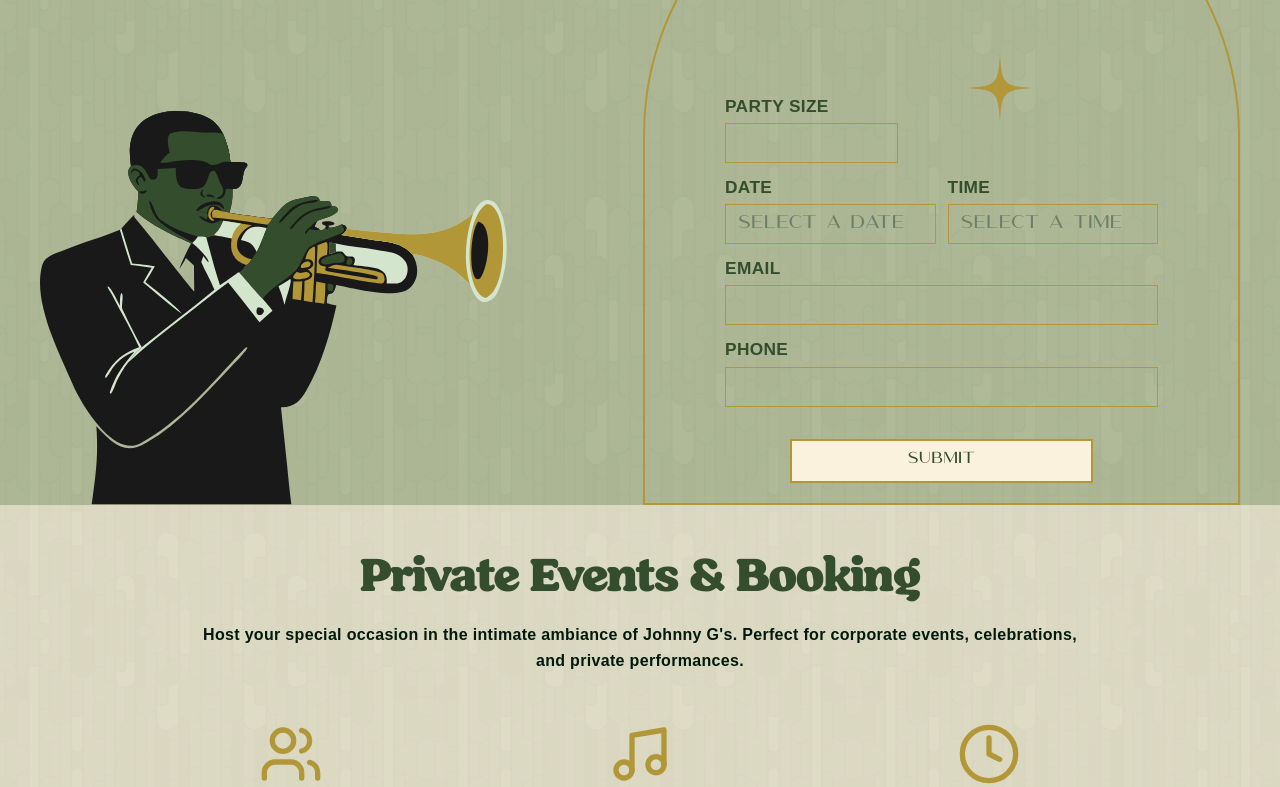
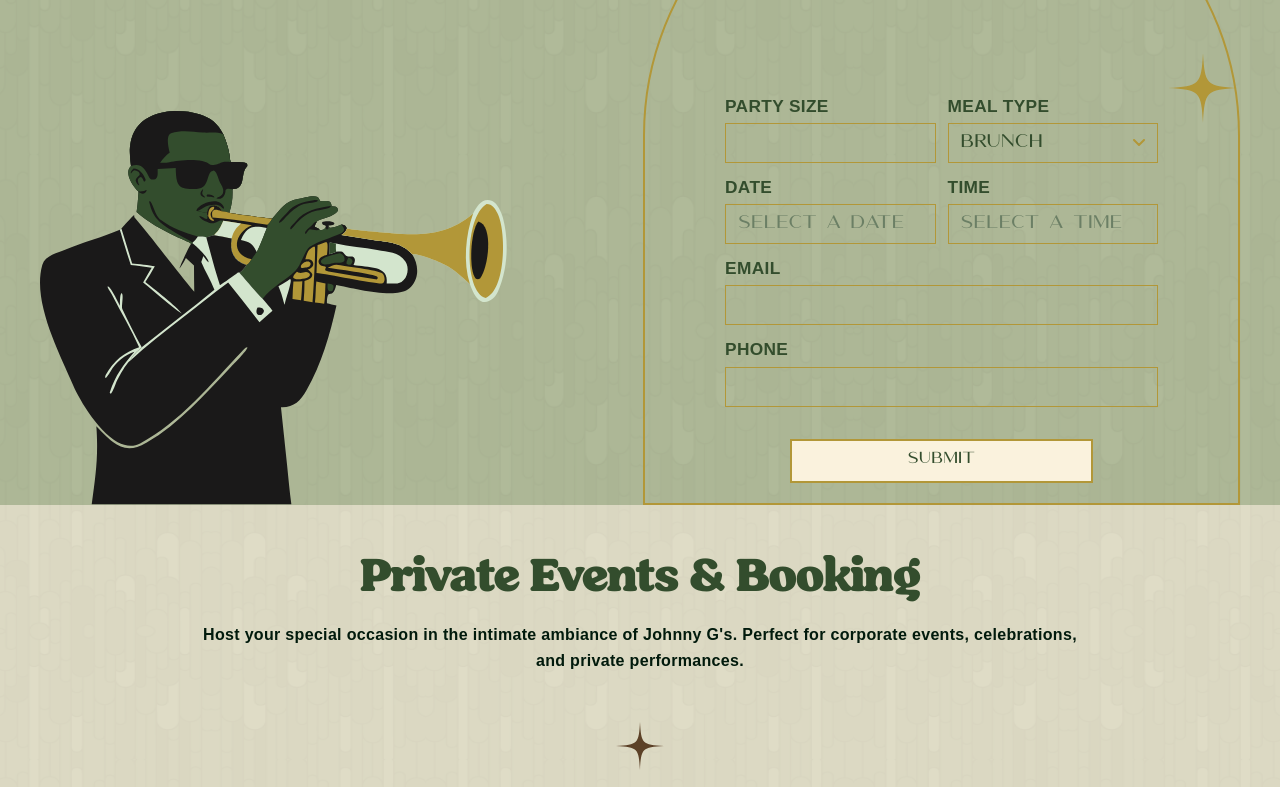
Before and after one commit to sempre-stuidos/johnny-cafe-welcome-page, a Next.js app: page /reservations in a window 1280 px wide. Shown: the part 320-1107 px from the top of the page. Built offline with nearby package versions, Linux system fonts and the light colour scheme; a web font is replaced by a local one.

Commit message:
feat: form updated

```diff
--- a/src/app/api/reservation/route.ts
+++ b/src/app/api/reservation/route.ts
@@ -21,10 +21,10 @@ function extractCustomerNameFromEmail(email: string): string {
 export async function POST(request: NextRequest) {
   try {
     const body = await request.json()
-    const { partySize, date, time, email, phone } = body
+    const { partySize, mealType, date, time, email, phone } = body
 
     // Validate required fields
-    if (!partySize || !date || !time || !email || !phone) {
+    if (!partySize || !mealType || !date || !time || !email || !phone) {
       return NextResponse.json(
         { success: false, error: 'All fields are required' },
         { status: 400 }
@@ -63,6 +63,7 @@ export async function POST(request: NextRequest) {
     // Send email via Brevo
     const emailResult = await sendReservationEmail({
       partySize,
+      mealType,
       date,
       time,
       email,
@@ -111,6 +112,7 @@ export async function POST(request: NextRequest) {
           reservation_date: date,
           reservation_time: time,
           party_size: partySizeNum,
+          meal_type: mealType,
           status: 'pending',
         })
 
--- a/src/app/globals.css
+++ b/src/app/globals.css
@@ -976,6 +976,7 @@ code, pre {
 
 .react-datepicker__tab-loop {
   position: absolute;
+  z-index: 99999;
 }
 
 .react-datepicker-popper .react-datepicker {
@@ -1367,6 +1368,40 @@ code, pre {
   color: var(--theme-text-light-cream);
 }
 
+/* Custom Select Dropdown - matching DatePicker design */
+.custom-select-dropdown {
+  animation: slideDown 0.2s ease-out;
+}
+
+@keyframes slideDown {
+  from {
+    opacity: 0;
+    transform: translateY(-8px);
+  }
+  to {
+    opacity: 1;
+    transform: translateY(0);
+  }
+}
+
+.custom-select-option {
+  color: #334D2D;
+  background-color: #FAF2DD;
+  cursor: pointer;
+}
+
+.custom-select-option:hover {
+  background-color: #334D2D;
+  color: #FAF2DD;
+  font-weight: 700;
+}
+
+.custom-select-option-selected {
+  background-color: #334D2D;
+  color: #FAF2DD;
+  font-weight: 700;
+}
+
 .reservation-submit-button {
   font-size: clamp(var(--font-size-xs), 2.5vw, var(--font-size-sm));
   height: 44px;
@@ -1397,19 +1432,7 @@ code, pre {
   background-color: rgba(1, 26, 12, 0.70);
 }
 
-.private-events-icon-circle {
-  display: flex;
-  align-items: center;
-  justify-content: center;
-}
-
-.private-events-icon {
-  stroke: #B29738;
-  stroke-width: 2;
-  stroke-linecap: round;
-  stroke-linejoin: round;
-  fill: none;
-}
+
 
 /* Testimonials Styles */
 .testimonials-swiper {
--- /dev/null
+++ b/src/components/CustomSelect.tsx
@@ -0,0 +1,108 @@
+"use client";
+
+import { useState, useRef, useEffect } from "react";
+import { cn } from "@/lib/utils";
+
+interface CustomSelectProps {
+  value: string;
+  onChange: (value: string) => void;
+  options: { value: string; label: string }[];
+  placeholder?: string;
+  className?: string;
+}
+
+export default function CustomSelect({
+  value,
+  onChange,
+  options,
+  placeholder = "Select...",
+  className = "",
+}: CustomSelectProps) {
+  const [isOpen, setIsOpen] = useState(false);
+  const dropdownRef = useRef<HTMLDivElement>(null);
+
+  // Close dropdown when clicking outside
+  useEffect(() => {
+    function handleClickOutside(event: MouseEvent) {
+      if (dropdownRef.current && !dropdownRef.current.contains(event.target as Node)) {
+        setIsOpen(false);
+      }
+    }
+
+    if (isOpen) {
+      document.addEventListener("mousedown", handleClickOutside);
+    }
+
+    return () => {
+      document.removeEventListener("mousedown", handleClickOutside);
+    };
+  }, [isOpen]);
+
+  const selectedOption = options.find((opt) => opt.value === value);
+
+  return (
+    <div ref={dropdownRef} className={cn("relative w-full", className)}>
+      {/* Selected value display */}
+      <button
+        type="button"
+        onClick={() => setIsOpen(!isOpen)}
+        className="reservation-input w-full text-left flex items-center justify-between"
+      >
+        <span>{selectedOption?.label || placeholder}</span>
+        <svg
+          width="12"
+          height="8"
+          viewBox="0 0 12 8"
+          fill="none"
+          xmlns="http://www.w3.org/2000/svg"
+          className={cn("transition-transform duration-200", isOpen && "rotate-180")}
+        >
+          <path
+            d="M1 1L6 6L11 1"
+            stroke="#B29738"
+            strokeWidth="2"
+            strokeLinecap="round"
+            strokeLinejoin="round"
+          />
+        </svg>
+      </button>
+
+      {/* Custom dropdown menu */}
+      {isOpen && (
+        <div
+          className={cn(
+            "absolute top-full left-0 right-0 mt-1",
+            "bg-[#FAF2DD] border-2 border-[#B29738]",
+            "rounded-lg shadow-lg",
+            "overflow-hidden",
+            "z-[9999]",
+            "custom-select-dropdown"
+          )}
+        >
+          {options.map((option) => (
+            <button
+              key={option.value}
+              type="button"
+              onClick={() => {
+                onChange(option.value);
+                setIsOpen(false);
+              }}
+              className={cn(
+                "w-full text-left px-4 py-3",
+                "font-amoret-sans text-[15px] font-medium",
+                "transition-all duration-200",
+                "custom-select-option",
+                option.value === value && "custom-select-option-selected"
+              )}
+            >
+              {option.value === value && (
+                <span className="mr-2">✓</span>
+              )}
+              {option.label}
+            </button>
+          ))}
+        </div>
+      )}
+    </div>
+  );
+}
--- a/src/components/HomeReservation.tsx
+++ b/src/components/HomeReservation.tsx
@@ -7,11 +7,13 @@ import "react-datepicker/dist/react-datepicker.css";
 import { useTheme } from "@/contexts/ThemeContext";
 import { cn } from "@/lib/utils";
 import { useScrollReveal } from "@/lib/animations/hooks";
+import CustomSelect from "@/components/CustomSelect";
 
 export default function HomeReservation() {
   const { theme } = useTheme();
   const contentRef = useScrollReveal();
   const [partySize, setPartySize] = useState("");
+  const [mealType, setMealType] = useState<"brunch" | "dinner" | "jazz">("brunch");
   const [selectedDate, setSelectedDate] = useState<Date | null>(null);
   const [selectedTime, setSelectedTime] = useState<Date | null>(null);
   const [email, setEmail] = useState("");
@@ -48,6 +50,7 @@ export default function HomeReservation() {
         },
         body: JSON.stringify({
           partySize,
+          mealType,
           date: formattedDate,
           time: formattedTime,
           email,
@@ -200,9 +203,9 @@ export default function HomeReservation() {
                   onSubmit={handleSubmit}
                   className="flex flex-col gap-3 md:gap-4 w-full absolute px-2 md:px-20 reservation-form-container"
                 >
-                {/* Row 1: Party Size + Star Vector */}
-                <div className="flex items-center justify-between gap-4">
-                  <div className="flex flex-col gap-2 relative">
+                {/* Row 1: Party Size and Meal Type */}
+                <div className="flex gap-3">
+                  <div className="flex flex-col gap-2 flex-1 relative">
                     <label
                       htmlFor="party-size"
                       className="reservation-label"
@@ -217,7 +220,28 @@ export default function HomeReservation() {
                       value={partySize}
                       onChange={(e) => setPartySize(e.target.value)}
                       required
-                      className="reservation-party-size-input"
+                      className="reservation-input"
+                    />
+                  </div>
+                  <div className="flex flex-col gap-2 flex-1 relative">
+                    <label
+                      htmlFor="meal-type"
+                      className="reservation-label"
+                    >
+                      MEAL TYPE
+                    </label>
+                    <CustomSelect
+                      value={mealType}
+                      onChange={(value) => {
+                        setMealType(value as "brunch" | "dinner" | "jazz");
+                        setSelectedTime(null); // Reset time when meal type changes
+                      }}
+                      options={[
+                        { value: "brunch", label: "Brunch" },
+                        { value: "dinner", label: "Dinner" },
+                        { value: "jazz", label: "Jazz" },
+                      ]}
+                      placeholder="Select meal type"
                     />
                     <Image
                       src="/star-vector.svg"
@@ -226,9 +250,10 @@ export default function HomeReservation() {
                       height={200}
                       className={cn(
                         "absolute",
-                        "bottom-10 left-60",
+                        "bottom-10 right-[-80px]",
                         "w-auto h-[70px]",
-                        "hidden md:block"
+                        "hidden lg:block",
+                        "pointer-events-none"
                       )}
                     />
                   </div>
@@ -273,8 +298,20 @@ export default function HomeReservation() {
                       placeholderText="Select a time"
                       required
                       popperPlacement="bottom-start"
-                      minTime={new Date(new Date().setHours(19, 0, 0, 0))}
-                      maxTime={new Date(new Date().setHours(23, 30, 0, 0))}
+                      minTime={
+                        mealType === "brunch"
+                          ? new Date(new Date().setHours(7, 0, 0, 0))
+                          : mealType === "dinner"
+                          ? new Date(new Date().setHours(16, 0, 0, 0))
+                          : new Date(new Date().setHours(21, 0, 0, 0))
+                      }
+                      maxTime={
+                        mealType === "brunch"
+                          ? new Date(new Date().setHours(16, 0, 0, 0))
+                          : mealType === "dinner"
+                          ? new Date(new Date().setHours(20, 30, 0, 0))
+                          : new Date(new Date().setHours(23, 30, 0, 0))
+                      }
                       className="w-full transition-colors duration-300 focus:outline-none reservation-datepicker"
                       wrapperClassName="w-full"
                     />
--- a/src/components/PrivateEventsNotice.tsx
+++ b/src/components/PrivateEventsNotice.tsx
@@ -3,6 +3,7 @@
 import Image from "next/image";
 import { useTheme } from "@/contexts/ThemeContext";
 import { cn } from "@/lib/utils";
+import { StarIcon } from "./icons";
 
 export default function PrivateEventsNotice() {
   const { theme } = useTheme();
@@ -92,25 +93,14 @@ export default function PrivateEventsNotice() {
                 INTIMATE GATHERINGS
               </h3>
               <p className="text-about">
-                Perfect for groups of 10-50 guests
+                Perfect for groups of 30-100 guests
               </p>
             </div>
 
             {/* Live Entertainment */}
             <div className="flex flex-col items-center gap-4">
               <div className="private-events-icon-circle">
-                <svg
-                  width="64"
-                  height="64"
-                  viewBox="0 0 24 24"
-                  fill="none"
-                  xmlns="http://www.w3.org/2000/svg"
-                  className="private-events-icon"
-                >
-                  <path d="M9 18V5l12-2v13" />
-                  <circle cx="6" cy="18" r="3" />
-                  <circle cx="18" cy="16" r="3" />
-                </svg>
+                <StarIcon className="w-12 h-12" />
               </div>
               <h3 className="private-events-feature-title">
                 LIVE ENTERTAINMENT
--- a/src/components/events/EventsVibe.tsx
+++ b/src/components/events/EventsVibe.tsx
@@ -48,7 +48,7 @@ export default function EventsVibe() {
         )}
       />
 
-      <div className="relative z-20 w-full max-w-[1200px] mx-auto">
+      <div className="relative z-10 w-full max-w-[1200px] mx-auto">
         <div className="grid grid-cols-1 md:grid-cols-2">
           <div className="flex flex-col gap-6 py-16 md:py-24 px-4 sm:px-6 lg:px-8">
             <h2 className="events-vibe-title">
--- a/src/components/icons.tsx
+++ b/src/components/icons.tsx
@@ -1,4 +1,7 @@
+"use client";
+
 import { type SVGProps } from "react";
+import { useTheme } from "@/contexts/ThemeContext";
 
 // Decorative Line Component
 export const DecorativeLine = ({
@@ -88,7 +91,13 @@ export const StarDivider = ({ className, ...props }: SVGProps<SVGSVGElement>) =>
 );
 
 // Star Icon Component
-export const StarIcon = ({ className, fill, ...props }: SVGProps<SVGSVGElement> & { fill?: string }) => (
+export const StarIcon = ({ className, fill, ...props }: SVGProps<SVGSVGElement> & { fill?: string }) => {
+  const { theme } = useTheme();
+
+  // Use theme-aware color if no fill is provided
+  const starFill = fill || (theme === "night" ? "#B29738" : "#5C4127");
+
+  return (
     <svg
       xmlns="http://www.w3.org/2000/svg"
       width="38"
@@ -100,10 +109,11 @@ export const StarIcon = ({ className, fill, ...props }: SVGProps<SVGSVGElement>
     >
       <path
         d="M38 19C20.7639 19.9744 19.9744 20.7658 19 38C18.0256 20.7639 17.2342 19.9744 0 19C17.2361 18.0256 18.0256 17.2342 19 0C19.9744 17.2361 20.7658 18.0256 38 19Z"
-      fill={fill || "#5C4127"}
+        fill={starFill}
       />
     </svg>
   );
+};
 
 // Calendar Icon
 export const CalendarIcon = ({ className, ...props }: SVGProps<SVGSVGElement>) => (
--- a/src/lib/email.ts
+++ b/src/lib/email.ts
@@ -7,6 +7,7 @@ import { TransactionalEmailsApi, SendSmtpEmail } from '@getbrevo/brevo'
 
 interface ReservationEmailParams {
   partySize: string
+  mealType: string
   date: string
   time: string
   email: string
@@ -58,7 +59,7 @@ function getReservationEmailTemplateId(): number | null {
  * Generate HTML email template for reservation
  */
 function generateReservationEmailHTML(params: ReservationEmailParams): string {
-  const { partySize, date, time, email, phone } = params
+  const { partySize, mealType, date, time, email, phone } = params
 
   // Format date for display
   const formattedDate = date ? new Date(date).toLocaleDateString('en-US', {
@@ -67,6 +68,9 @@ function generateReservationEmailHTML(params: ReservationEmailParams): string {
     month: 'long',
     day: 'numeric'
   }) : date
+
+  // Format meal type for display
+  const formattedMealType = mealType === 'brunch' ? 'Brunch' : mealType === 'dinner' ? 'Dinner' : 'Jazz'
 
   return `
 <!DOCTYPE html>
@@ -86,6 +90,7 @@ function generateReservationEmailHTML(params: ReservationEmailParams): string {
 
     <div style="background-color: #f9f9f9; padding: 20px; border-radius: 6px; margin: 20px 0;">
       <p style="margin: 10px 0;"><strong>Party Size:</strong> ${partySize}</p>
+      <p style="margin: 10px 0;"><strong>Meal Type:</strong> ${formattedMealType}</p>
       <p style="margin: 10px 0;"><strong>Date:</strong> ${formattedDate}</p>
       <p style="margin: 10px 0;"><strong>Time:</strong> ${time}</p>
       <p style="margin: 10px 0;"><strong>Email:</strong> <a href="mailto:${email}" style="color: #334D2D; text-decoration: none;">${email}</a></p>
@@ -105,7 +110,7 @@ function generateReservationEmailHTML(params: ReservationEmailParams): string {
  * Generate plain text email template for reservation
  */
 function generateReservationEmailText(params: ReservationEmailParams): string {
-  const { partySize, date, time, email, phone } = params
+  const { partySize, mealType, date, time, email, phone } = params
 
   // Format date for display
   const formattedDate = date ? new Date(date).toLocaleDateString('en-US', {
@@ -115,12 +120,16 @@ function generateReservationEmailText(params: ReservationEmailParams): string {
     day: 'numeric'
   }) : date
 
+  // Format meal type for display
+  const formattedMealType = mealType === 'brunch' ? 'Brunch' : mealType === 'dinner' ? 'Dinner' : 'Jazz'
+
   return `
 New Reservation Request
 
 You have received a new reservation request:
 
 Party Size: ${partySize}
+Meal Type: ${formattedMealType}
 Date: ${formattedDate}
 Time: ${time}
 Email: ${email}
@@ -135,10 +144,10 @@ This is an automated message from Johnny Cafe reservation system.
  */
 export async function sendReservationEmail(params: ReservationEmailParams): Promise<{ success: boolean; error?: string }> {
   try {
-    const { partySize, date, time, email, phone } = params
+    const { partySize, mealType, date, time, email, phone } = params
 
     // Validate required parameters
-    if (!partySize || !date || !time || !email || !phone) {
+    if (!partySize || !mealType || !date || !time || !email || !phone) {
       return {
         success: false,
         error: 'All reservation fields are required'
@@ -212,6 +221,9 @@ export async function sendReservationEmail(params: ReservationEmailParams): Prom
       name: 'Johnny Cafe',
     }))
 
+    // Format meal type for display
+    const formattedMealType = params.mealType === 'brunch' ? 'Brunch' : params.mealType === 'dinner' ? 'Dinner' : 'Jazz'
+
     // Use Brevo template if template ID is configured
     if (templateId) {
       sendSmtpEmail.templateId = templateId
@@ -219,6 +231,7 @@ export async function sendReservationEmail(params: ReservationEmailParams): Prom
       // Set template parameters for reservation email
       sendSmtpEmail.params = {
         partySize: partySize,
+        mealType: formattedMealType,
         date: formattedDate,
         time: time,
         email: email,
```
Lines whose indentation alone changed are shown as unchanged.
